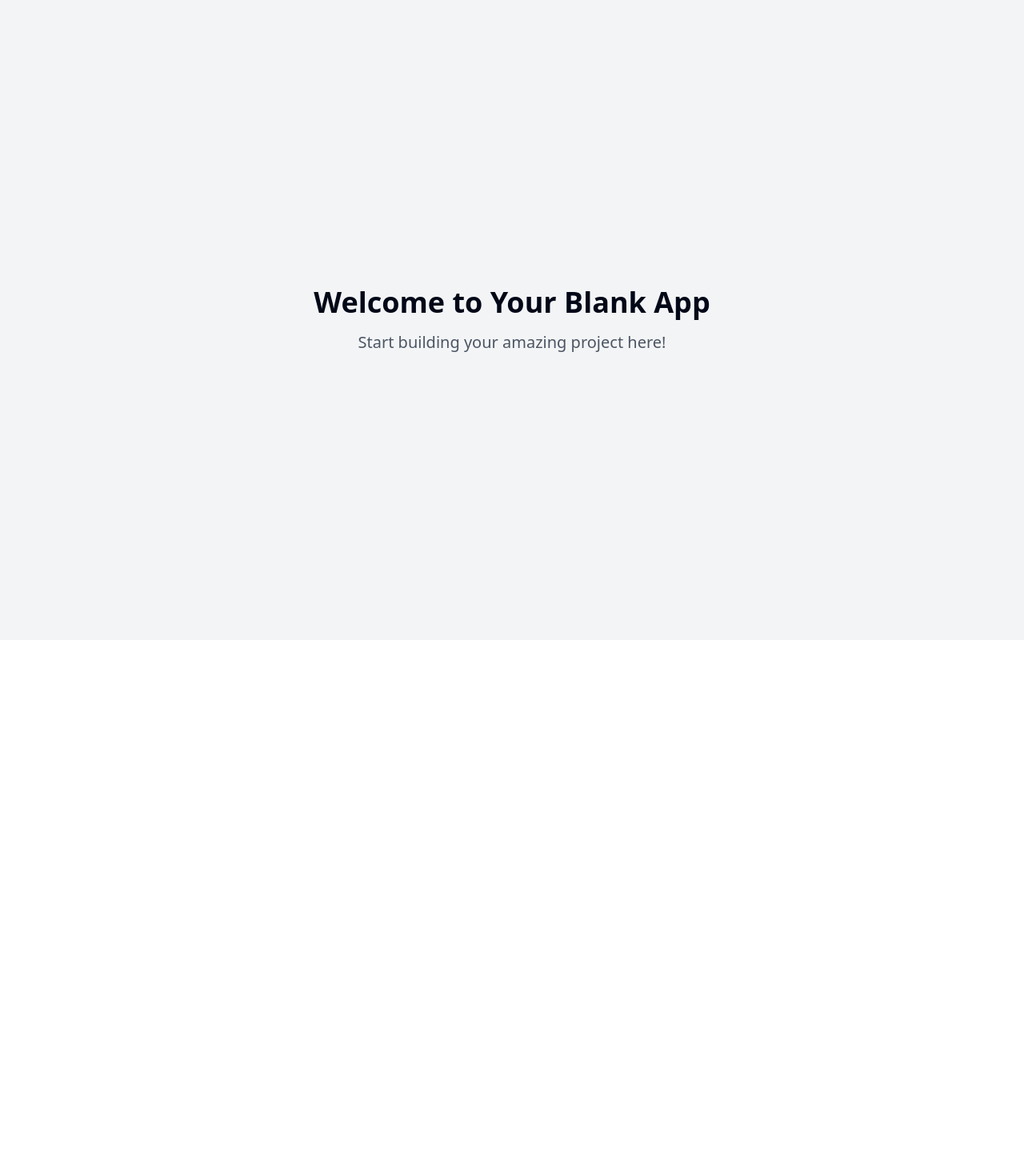
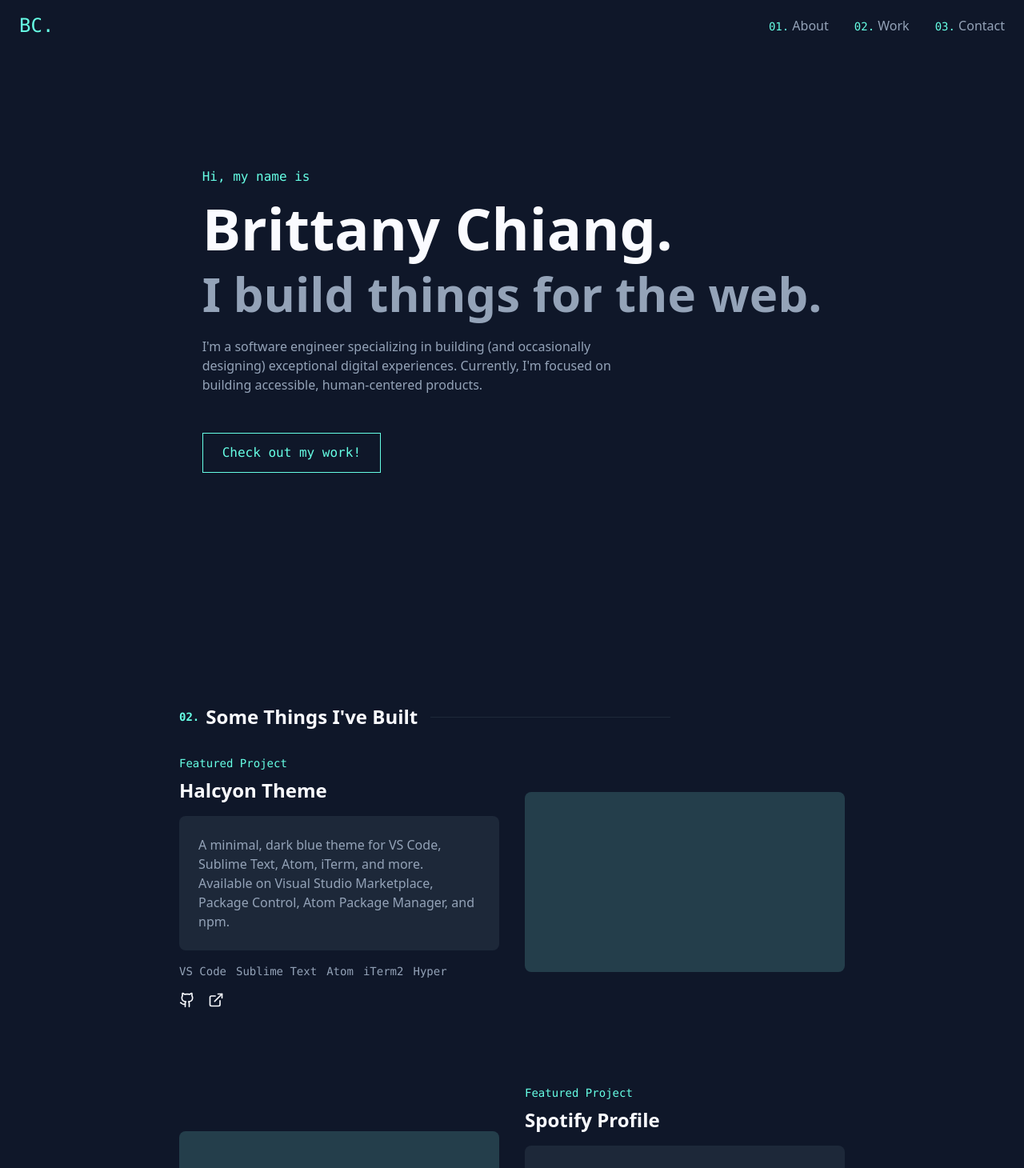
Before and after one commit to rupak1005/Rupak-sPortfolio, a React (Vite) app: page / in a window 1280 px wide. Shown: the top 1460 px of the page at 80% size. Before the commit the page ends 800 px from the top, so only its background shows below. Built offline with nearby package versions, Linux system fonts and the light colour scheme.

Commit message:
Implement Brittany Chiang website clone
This commit implements a clone of the website found at https://v4.brittanychiang.com/, using basic HTML, CSS, and JavaScript.  The specific implementation details are not included in this commit message.

```diff
--- /dev/null
+++ b/src/components/Contact.tsx
@@ -0,0 +1,25 @@
+
+const Contact = () => {
+  return (
+    <section id="contact" className="py-20 px-6">
+      <div className="container mx-auto max-w-2xl text-center">
+        <p className="font-mono text-primary mb-4">03. What's Next?</p>
+        <h2 className="text-4xl md:text-5xl font-bold mb-6">Get In Touch</h2>
+        <p className="text-muted-foreground mb-12">
+          Although I'm not currently looking for any new opportunities, my inbox is always
+          open. Whether you have a question or just want to say hi, I'll try my best
+          to get back to you!
+        </p>
+        <a
+          href="mailto:hello@example.com"
+          className="inline-block px-8 py-4 border border-primary text-primary font-mono
+          hover:bg-primary/10 transition-colors duration-300"
+        >
+          Say Hello
+        </a>
+      </div>
+    </section>
+  );
+};
+
+export default Contact;
--- /dev/null
+++ b/src/components/Featured.tsx
@@ -0,0 +1,73 @@
+
+import { ExternalLink, Github } from 'lucide-react';
+
+const projects = [
+  {
+    title: "Halcyon Theme",
+    description: "A minimal, dark blue theme for VS Code, Sublime Text, Atom, iTerm, and more. Available on Visual Studio Marketplace, Package Control, Atom Package Manager, and npm.",
+    tags: ["VS Code", "Sublime Text", "Atom", "iTerm2", "Hyper"],
+    links: {
+      github: "https://github.com/bchiang7/halcyon-site",
+      external: "https://halcyon-theme.netlify.app/"
+    }
+  },
+  {
+    title: "Spotify Profile",
+    description: "A web app for visualizing personalized Spotify data. View your top artists, top tracks, recently played tracks, and detailed audio information about each track. Create and save new playlists of recommended tracks based on your existing playlists and more.",
+    tags: ["React", "Styled Components", "Express", "Spotify API"],
+    links: {
+      github: "https://github.com/bchiang7/spotify-profile",
+      external: "https://spotify-profile.herokuapp.com/"
+    }
+  }
+];
+
+const Featured = () => {
+  return (
+    <section id="work" className="py-20 px-6">
+      <div className="container mx-auto max-w-4xl">
+        <h2 className="section-heading">
+          <span className="numbered-heading">02.</span> Some Things I've Built
+        </h2>
+
+        <div className="space-y-24">
+          {projects.map((project, index) => (
+            <div
+              key={index}
+              className="relative grid md:grid-cols-2 gap-8 items-center"
+            >
+              {/* Project Image */}
+              <div className="relative aspect-video bg-card rounded-lg overflow-hidden group">
+                <div className="absolute inset-0 bg-primary/10 group-hover:bg-transparent transition-colors duration-300" />
+              </div>
+
+              {/* Project Content */}
+              <div className={`${index % 2 === 0 ? 'md:order-first' : ''}`}>
+                <p className="font-mono text-primary text-sm mb-2">Featured Project</p>
+                <h3 className="text-2xl font-bold mb-4">{project.title}</h3>
+                <div className="bg-card p-6 rounded-lg mb-4">
+                  <p className="text-muted-foreground">{project.description}</p>
+                </div>
+                <ul className="flex flex-wrap gap-3 font-mono text-sm text-muted-foreground mb-4">
+                  {project.tags.map((tag, i) => (
+                    <li key={i}>{tag}</li>
+                  ))}
+                </ul>
+                <div className="flex gap-4">
+                  <a href={project.links.github} className="text-foreground hover:text-primary transition-colors">
+                    <Github size={20} />
+                  </a>
+                  <a href={project.links.external} className="text-foreground hover:text-primary transition-colors">
+                    <ExternalLink size={20} />
+                  </a>
+                </div>
+              </div>
+            </div>
+          ))}
+        </div>
+      </div>
+    </section>
+  );
+};
+
+export default Featured;
--- /dev/null
+++ b/src/components/Hero.tsx
@@ -0,0 +1,52 @@
+
+import { useEffect, useRef } from 'react';
+
+const Hero = () => {
+  const titleRef = useRef<HTMLHeadingElement>(null);
+
+  useEffect(() => {
+    const text = titleRef.current?.textContent || '';
+    if (titleRef.current) {
+      titleRef.current.textContent = '';
+      let index = 0;
+
+      const typeText = () => {
+        if (titleRef.current && index < text.length) {
+          titleRef.current.textContent += text[index];
+          index++;
+          setTimeout(typeText, 100);
+        }
+      };
+
+      setTimeout(typeText, 500);
+    }
+  }, []);
+
+  return (
+    <section className="min-h-screen flex items-center justify-center px-6">
+      <div className="max-w-4xl">
+        <p className="font-mono text-primary mb-4 fade-in">Hi, my name is</p>
+        <h1 ref={titleRef} className="text-5xl md:text-7xl font-bold text-foreground mb-4">
+          Brittany Chiang.
+        </h1>
+        <h2 className="text-4xl md:text-6xl font-bold text-muted-foreground mb-6 fade-in">
+          I build things for the web.
+        </h2>
+        <p className="text-muted-foreground max-w-lg mb-12 fade-in">
+          I'm a software engineer specializing in building (and occasionally designing)
+          exceptional digital experiences. Currently, I'm focused on building accessible,
+          human-centered products.
+        </p>
+        <a
+          href="#work"
+          className="inline-block px-6 py-3 border border-primary text-primary font-mono
+          hover:bg-primary/10 transition-colors duration-300 fade-in"
+        >
+          Check out my work!
+        </a>
+      </div>
+    </section>
+  );
+};
+
+export default Hero;
--- /dev/null
+++ b/src/components/Navigation.tsx
@@ -0,0 +1,62 @@
+
+import { useState, useEffect } from 'react';
+import { Menu, X } from 'lucide-react';
+
+const Navigation = () => {
+  const [isScrolled, setIsScrolled] = useState(false);
+  const [isMenuOpen, setIsMenuOpen] = useState(false);
+
+  useEffect(() => {
+    const handleScroll = () => {
+      setIsScrolled(window.scrollY > 0);
+    };
+    window.addEventListener('scroll', handleScroll);
+    return () => window.removeEventListener('scroll', handleScroll);
+  }, []);
+
+  return (
+    <header className={`fixed top-0 w-full z-50 transition-all duration-300 ${
+      isScrolled ? 'bg-background/90 backdrop-blur-md shadow-lg' : ''
+    }`}>
+      <nav className="container mx-auto px-6 py-4">
+        <div className="flex justify-between items-center">
+          <a href="#" className="text-primary font-mono text-2xl">BC.</a>
+
+          {/* Desktop Navigation */}
+          <div className="hidden md:flex space-x-8">
+            <a href="#about" className="nav-link"><span className="font-mono text-primary text-sm">01.</span> About</a>
+            <a href="#work" className="nav-link"><span className="font-mono text-primary text-sm">02.</span> Work</a>
+            <a href="#contact" className="nav-link"><span className="font-mono text-primary text-sm">03.</span> Contact</a>
+          </div>
+
+          {/* Mobile Menu Button */}
+          <button
+            className="md:hidden text-foreground hover:text-primary transition-colors"
+            onClick={() => setIsMenuOpen(!isMenuOpen)}
+          >
+            {isMenuOpen ? <X size={24} /> : <Menu size={24} />}
+          </button>
+        </div>
+
+        {/* Mobile Menu */}
+        <div className={`md:hidden transition-all duration-300 ${
+          isMenuOpen ? 'h-screen opacity-100' : 'h-0 opacity-0'
+        } overflow-hidden`}>
+          <div className="flex flex-col space-y-4 py-4">
+            <a href="#about" className="nav-link" onClick={() => setIsMenuOpen(false)}>
+              <span className="font-mono text-primary text-sm">01.</span> About
+            </a>
+            <a href="#work" className="nav-link" onClick={() => setIsMenuOpen(false)}>
+              <span className="font-mono text-primary text-sm">02.</span> Work
+            </a>
+            <a href="#contact" className="nav-link" onClick={() => setIsMenuOpen(false)}>
+              <span className="font-mono text-primary text-sm">03.</span> Contact
+            </a>
+          </div>
+        </div>
+      </nav>
+    </header>
+  );
+};
+
+export default Navigation;
--- a/src/index.css
+++ b/src/index.css
@@ -1,101 +1,80 @@
+
 @tailwind base;
 @tailwind components;
 @tailwind utilities;
 
 @layer base {
   :root {
-    --background: 0 0% 100%;
-    --foreground: 222.2 84% 4.9%;
-
-    --card: 0 0% 100%;
-    --card-foreground: 222.2 84% 4.9%;
-
-    --popover: 0 0% 100%;
-    --popover-foreground: 222.2 84% 4.9%;
-
-    --primary: 222.2 47.4% 11.2%;
-    --primary-foreground: 210 40% 98%;
-
-    --secondary: 210 40% 96.1%;
-    --secondary-foreground: 222.2 47.4% 11.2%;
-
-    --muted: 210 40% 96.1%;
-    --muted-foreground: 215.4 16.3% 46.9%;
-
-    --accent: 210 40% 96.1%;
-    --accent-foreground: 222.2 47.4% 11.2%;
-
-    --destructive: 0 84.2% 60.2%;
-    --destructive-foreground: 210 40% 98%;
-
-    --border: 214.3 31.8% 91.4%;
-    --input: 214.3 31.8% 91.4%;
-    --ring: 222.2 84% 4.9%;
-
+    --background: 222 47% 11%;
+    --foreground: 228 100% 99%;
+    --card: 217 32% 17%;
+    --card-foreground: 210 40% 98%;
+    --popover: 222 47% 11%;
+    --popover-foreground: 210 40% 98%;
+    --primary: 170 100% 70%;
+    --primary-foreground: 222 47% 11%;
+    --secondary: 217 32% 17%;
+    --secondary-foreground: 210 40% 98%;
+    --muted: 217 32% 17%;
+    --muted-foreground: 215 20.2% 65.1%;
+    --accent: 170 100% 70%;
+    --accent-foreground: 222 47% 11%;
+    --border: 217 32% 17%;
+    --input: 217 32% 17%;
+    --ring: 170 100% 70%;
     --radius: 0.5rem;
-
-    --sidebar-background: 0 0% 98%;
-
-    --sidebar-foreground: 240 5.3% 26.1%;
-
-    --sidebar-primary: 240 5.9% 10%;
-
-    --sidebar-primary-foreground: 0 0% 98%;
-
-    --sidebar-accent: 240 4.8% 95.9%;
-
-    --sidebar-accent-foreground: 240 5.9% 10%;
-
-    --sidebar-border: 220 13% 91%;
-
-    --sidebar-ring: 217.2 91.2% 59.8%;
   }
 
-  .dark {
-    --background: 222.2 84% 4.9%;
-    --foreground: 210 40% 98%;
+  html {
+    scroll-behavior: smooth;
+    @apply bg-background text-foreground;
+  }
 
-    --card: 222.2 84% 4.9%;
-    --card-foreground: 210 40% 98%;
-
-    --popover: 222.2 84% 4.9%;
-    --popover-foreground: 210 40% 98%;
-
-    --primary: 210 40% 98%;
-    --primary-foreground: 222.2 47.4% 11.2%;
-
-    --secondary: 217.2 32.6% 17.5%;
-    --secondary-foreground: 210 40% 98%;
-
-    --muted: 217.2 32.6% 17.5%;
-    --muted-foreground: 215 20.2% 65.1%;
-
-    --accent: 217.2 32.6% 17.5%;
-    --accent-foreground: 210 40% 98%;
-
-    --destructive: 0 62.8% 30.6%;
-    --destructive-foreground: 210 40% 98%;
-
-    --border: 217.2 32.6% 17.5%;
-    --input: 217.2 32.6% 17.5%;
-    --ring: 212.7 26.8% 83.9%;
-    --sidebar-background: 240 5.9% 10%;
-    --sidebar-foreground: 240 4.8% 95.9%;
-    --sidebar-primary: 224.3 76.3% 48%;
-    --sidebar-primary-foreground: 0 0% 100%;
-    --sidebar-accent: 240 3.7% 15.9%;
-    --sidebar-accent-foreground: 240 4.8% 95.9%;
-    --sidebar-border: 240 3.7% 15.9%;
-    --sidebar-ring: 217.2 91.2% 59.8%;
+  body {
+    @apply antialiased;
   }
 }
 
-@layer base {
-  * {
-    @apply border-border;
+@layer utilities {
+  .nav-link {
+    @apply relative text-muted-foreground hover:text-primary transition-colors duration-200;
   }
 
-  body {
-    @apply bg-background text-foreground;
+  .nav-link::after {
+    content: '';
+    @apply absolute left-0 bottom-0 w-0 h-[2px] bg-primary transition-all duration-300;
+  }
+
+  .nav-link:hover::after {
+    @apply w-full;
+  }
+
+  .section-heading {
+    @apply flex items-center text-2xl font-semibold mb-8;
+  }
+
+  .section-heading::after {
+    content: '';
+    @apply ml-4 h-[1px] w-full max-w-[300px] bg-border;
+  }
+
+  .numbered-heading {
+    @apply font-mono text-primary text-sm mr-2;
   }
 }
+
+.fade-in {
+  animation: fadeIn 0.5s ease-in forwards;
+  opacity: 0;
+}
+
+@keyframes fadeIn {
+  from {
+    opacity: 0;
+    transform: translateY(20px);
+  }
+  to {
+    opacity: 1;
+    transform: translateY(0);
+  }
+}
--- a/src/pages/Index.tsx
+++ b/src/pages/Index.tsx
@@ -1,12 +1,16 @@
-// Update this page (the content is just a fallback if you fail to update the page)
+
+import Navigation from "@/components/Navigation";
+import Hero from "@/components/Hero";
+import Featured from "@/components/Featured";
+import Contact from "@/components/Contact";
 
 const Index = () => {
   return (
-    <div className="min-h-screen flex items-center justify-center bg-gray-100">
-      <div className="text-center">
-        <h1 className="text-4xl font-bold mb-4">Welcome to Your Blank App</h1>
-        <p className="text-xl text-gray-600">Start building your amazing project here!</p>
-      </div>
+    <div className="min-h-screen">
+      <Navigation />
+      <Hero />
+      <Featured />
+      <Contact />
     </div>
   );
 };
```
